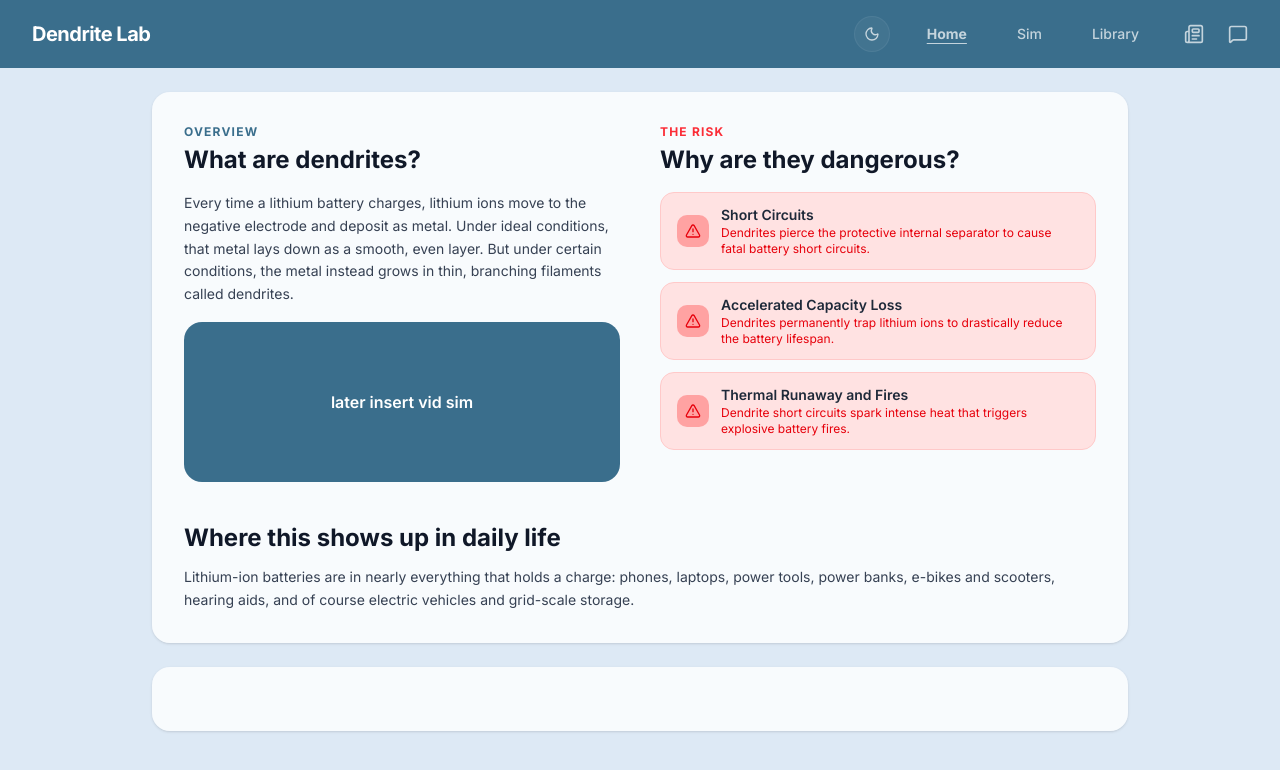
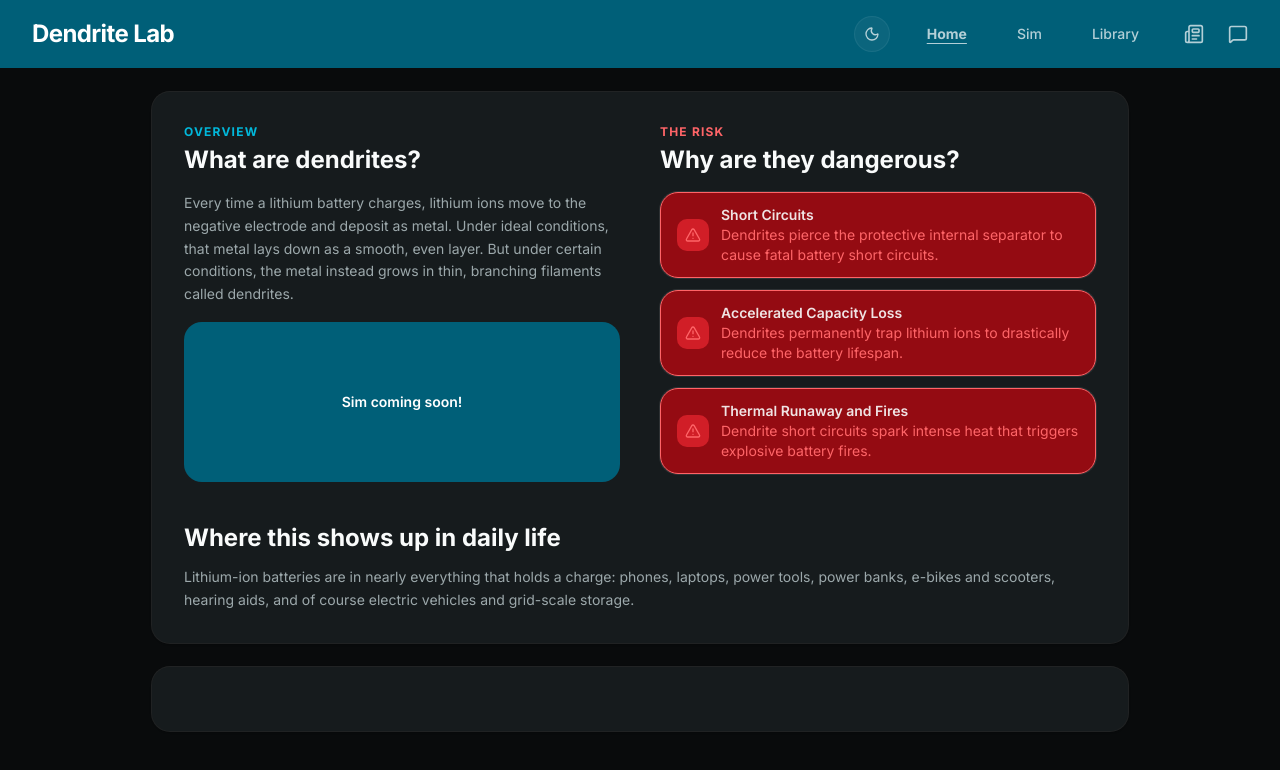
Before and after one commit to Rice-Material-Science-Lab/lithium-website, a Next.js app: page / in a window 1280 px wide. Shown: the top 770 px of the page. Built offline with nearby package versions, Linux system fonts and the light colour scheme.

Commit message:
Add dark theme back to homepage

```diff
--- a/app/page.tsx
+++ b/app/page.tsx
@@ -1,107 +1,117 @@
 "use client"
 
-import { useEffect, useState, useRef } from "react"
 import { useRouter } from "next/navigation"
-import {
-  NavigationMenu,
-  NavigationMenuItem,
-  NavigationMenuLink,
-  NavigationMenuList,
-  navigationMenuTriggerStyle,
-} from "@/components/ui/navigation-menu"
-import clsx from "clsx"
 import { ThemeToggle } from "@/components/theme-provider"
 import { Card } from "@/components/ui/card"
-import { Alert, AlertDescription, AlertTitle } from "@/components/ui/alert"
 import { TriangleAlert, Newspaper, MessageSquare } from "lucide-react"
 import { Button } from "@/components/ui/button"
 
-function RiskCard({ text1, text2 }: { text1:string, text2: string }) {
+function RiskCard({ text1, text2 }: { text1: string; text2: string }) {
   return (
-    <div className="flex items-center gap-3 bg-red-100 border border-red-200 rounded-xl px-4 py-3">
-      <div className="flex-shrink-0 w-8 h-8 bg-red-300 rounded-lg flex items-center justify-center">
-        <TriangleAlert className="w-4 h-4 text-red-600" />
+    <Card className="flex flex-row items-center gap-3 border border-destructive bg-red-100 px-4 py-3 dark:bg-red-600/60">
+      <div className="flex h-8 w-8 shrink-0 items-center justify-center rounded-lg bg-red-400/60 dark:bg-red-500/60">
+        <TriangleAlert className="h-4 w-4 text-destructive" />
       </div>
       <div>
-        <p className="font-semibold text-sm text-gray-800">{text1}</p>
-        <p className="text-xs text-red-600">{text2}</p>
+        <p className="text-sm font-semibold text-foreground/90">{text1}</p>
+        <p className="text-sm text-destructive">{text2}</p>
       </div>
-    </div>
+    </Card>
   )
 }
 
 export default function Page() {
   const router = useRouter()
 
-  const navRef = useRef<HTMLDivElement>(null)
-  const [navHeight, setNavHeight] = useState(0)
-
-  useEffect(() => {
-    const updateHeight = () => {
-      if (navRef.current) {
-        setNavHeight(navRef.current.offsetHeight)
-      }
-    }
-
-    updateHeight()
-
-    window.addEventListener("resize", updateHeight)
-    return () => window.removeEventListener("resize", updateHeight)
-  }, [])
-
   return (
-  <div className="min-h-screen bg-[#dde9f5] font-sans">
-    <nav className="bg-[#3a6e8c] text-white px-8 py-4 flex items-center justify-between">
-      <span className="text-xl font-bold tracking-tight">Dendrite Lab</span>
+    <div className="min-h-screen bg-[#dde9f5] font-sans dark:bg-background">
+      <nav className="dark: flex items-center justify-between bg-primary px-8 py-4 text-white">
+        <h1 className="text-2xl font-bold tracking-tight">Dendrite Lab</h1>
         <div className="flex items-center gap-6 text-sm font-medium">
           <ThemeToggle className="text-white/70 hover:text-white" />
-        <Button variant="link" className="text-white/70 hover:text-white font-bold underline underline-offset-4">Home</Button>
-        <Button variant="link" className="text-white/70 hover:text-white" onClick={() => router.push("/sim")}>Sim</Button>
-        <Button variant="link" className="text-white/70 hover:text-white">Library</Button>
-        <Newspaper className="w-5 h-5 text-white/70 ml-2" />
-        <MessageSquare className="w-5 h-5 text-white/70" />
+          <Button
+            variant="link"
+            className="font-bold text-white/70 underline underline-offset-4 hover:text-white"
+          >
+            Home
+          </Button>
+          <Button
+            variant="link"
+            className="text-white/70 hover:text-white"
+            onClick={() => router.push("/sim")}
+          >
+            Sim
+          </Button>
+          <Button variant="link" className="text-white/70 hover:text-white">
+            Library
+          </Button>
+          <Newspaper className="ml-2 h-5 w-5 text-white/70" />
+          <MessageSquare className="h-5 w-5 text-white/70" />
         </div>
       </nav>
 
-    <main className="p-6 space-y-6 max-w-5xl mx-auto">
-      <div className="bg-white/80 rounded-2xl p-8 grid grid-cols-1 md:grid-cols-2 gap-10 shadow-sm">
+      <main className="mx-auto h-full max-w-5xl space-y-6 p-6">
+        <Card className="grid grid-cols-1 gap-10 rounded-2xl bg-card p-8 shadow-sm md:grid-cols-2">
           <div className="space-y-4">
             <div>
-            <p className="text-xs font-bold tracking-widest text-[#3a6e8c] uppercase mb-1">Overview</p>
-            <h2 className="text-2xl font-bold text-gray-900">What are dendrites?</h2>
+              <p className="mb-1 text-xs font-bold tracking-widest text-primary uppercase dark:text-cyan-500">
+                Overview
+              </p>
+              <h2 className="text-2xl font-bold text-foreground">
+                What are dendrites?
+              </h2>
             </div>
-          <p className="text-sm text-gray-700 leading-relaxed">
-            Every time a lithium battery charges, lithium ions move to the negative electrode and deposit as metal. Under ideal conditions, that metal lays down as a smooth, even layer.
-            But under certain conditions, the metal instead grows in thin, branching filaments called dendrites.
+            <p className="text-sm leading-relaxed text-muted-foreground">
+              Every time a lithium battery charges, lithium ions move to the
+              negative electrode and deposit as metal. Under ideal conditions,
+              that metal lays down as a smooth, even layer. But under certain
+              conditions, the metal instead grows in thin, branching filaments
+              called dendrites.
             </p>
-          <div className="bg-[#3a6e8c] rounded-2xl flex items-center justify-center h-40">
-            <p className="text-white font-semibold text-center leading-snug">later insert vid sim</p>
+            <div className="flex h-40 items-center justify-center rounded-2xl bg-primary">
+              <p className="text-center leading-snug font-semibold text-white">
+                Sim coming soon!
+              </p>
             </div>
           </div>
           <div className="space-y-4">
             <div>
-            <p className="text-xs font-bold tracking-widest text-red-500 uppercase mb-1">The Risk</p>
-            <h2 className="text-2xl font-bold text-gray-900">Why are they dangerous?</h2>
+              <p className="mb-1 text-xs font-bold tracking-widest text-destructive uppercase">
+                The Risk
+              </p>
+              <h2 className="text-2xl font-bold text-foreground">
+                Why are they dangerous?
+              </h2>
             </div>
             <div className="space-y-3">
-            <RiskCard text1="Short Circuits" text2="Dendrites pierce the protective internal separator to cause fatal battery short circuits." />
-            <RiskCard text1="Accelerated Capacity Loss" text2="Dendrites permanently trap lithium ions to drastically reduce the battery lifespan." />
-            <RiskCard text1="Thermal Runaway and Fires" text2="Dendrite short circuits spark intense heat that triggers explosive battery fires." />
+              <RiskCard
+                text1="Short Circuits"
+                text2="Dendrites pierce the protective internal separator to cause fatal battery short circuits."
+              />
+              <RiskCard
+                text1="Accelerated Capacity Loss"
+                text2="Dendrites permanently trap lithium ions to drastically reduce the battery lifespan."
+              />
+              <RiskCard
+                text1="Thermal Runaway and Fires"
+                text2="Dendrite short circuits spark intense heat that triggers explosive battery fires."
+              />
             </div>
           </div>
           <div className="col-span-2">
-          <h2 className="text-2xl font-bold text-gray-900">Where this shows up in daily life</h2>
-          <p className="text-sm text-gray-700 leading-relaxed mt-3">
-            Lithium-ion batteries are in nearly everything that holds a charge: phones, laptops, power tools, power banks, e-bikes and scooters, hearing aids, and of course
-             electric vehicles and grid-scale storage.
+            <h2 className="text-2xl font-bold">
+              Where this shows up in daily life
+            </h2>
+            <p className="mt-3 text-sm leading-relaxed text-muted-foreground">
+              Lithium-ion batteries are in nearly everything that holds a
+              charge: phones, laptops, power tools, power banks, e-bikes and
+              scooters, hearing aids, and of course electric vehicles and
+              grid-scale storage.
             </p>
           </div>
-        </div>
+        </Card>
 
-
-      <div className="bg-white/80 rounded-2xl p-8 shadow-sm">
-
-      </div>
+        <Card className="rounded-2xl bg-card p-8 shadow-sm"></Card>
       </main>
     </div>
   )
```
Lines whose indentation alone changed are shown as unchanged.
